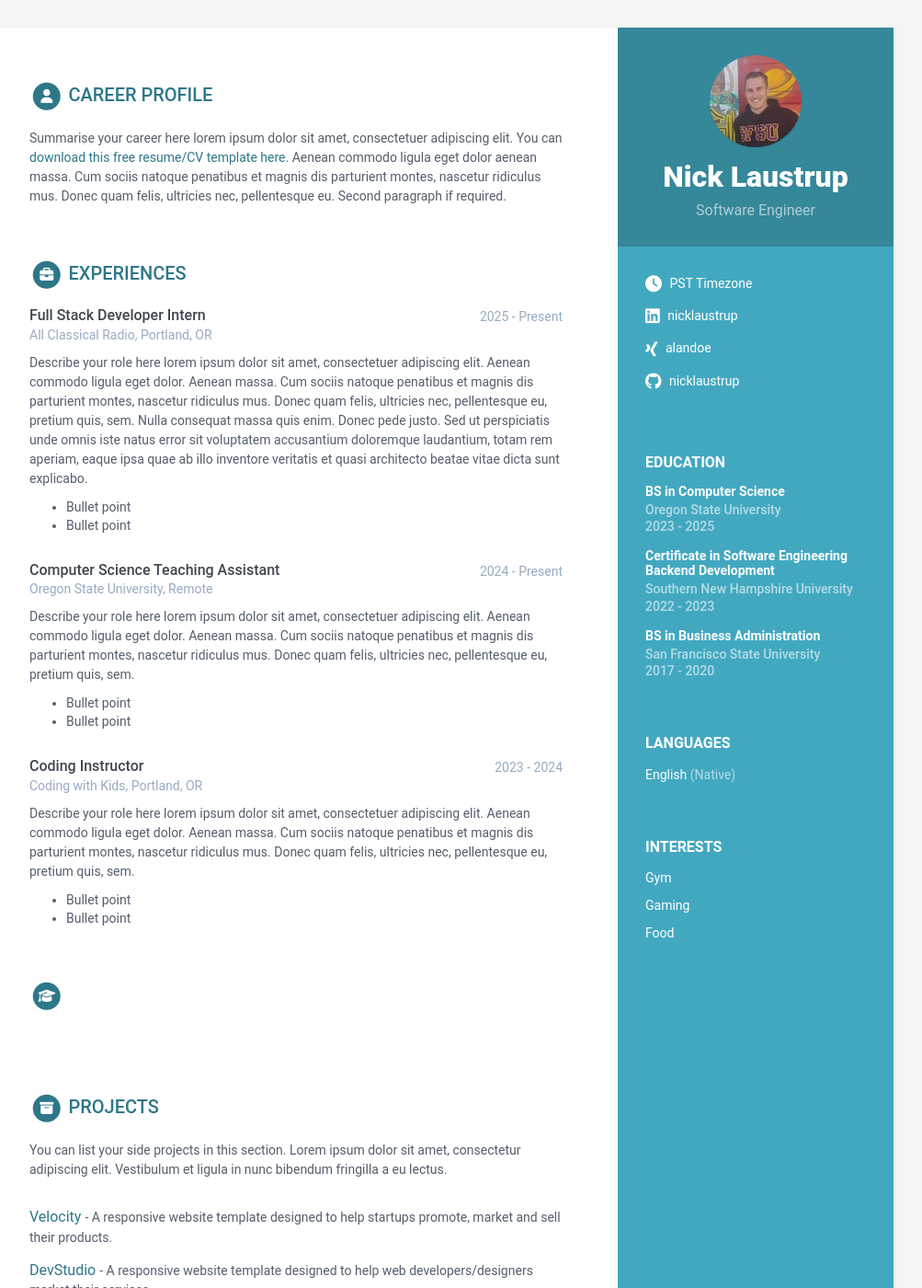
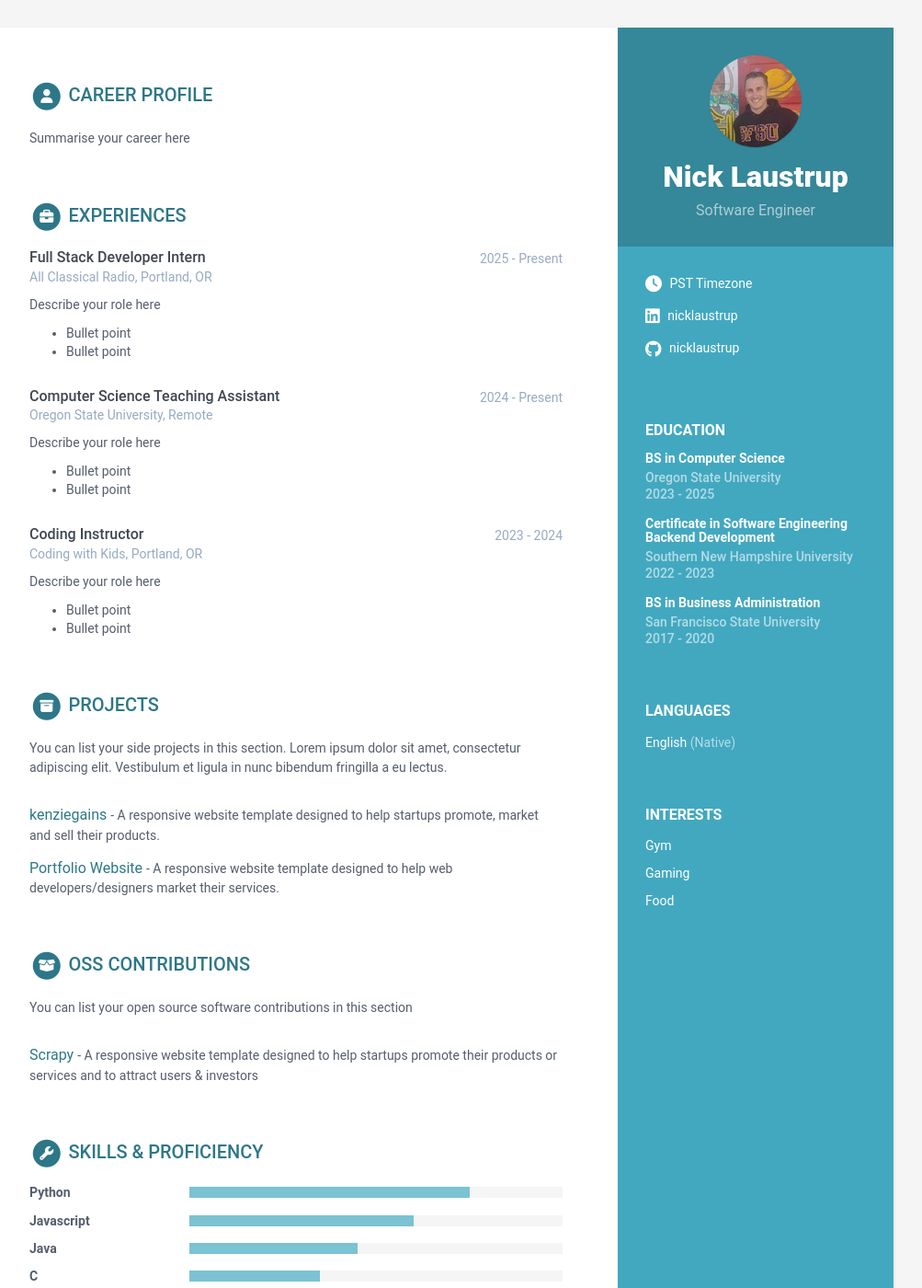
Before and after one commit to nicklaustrup/nicklaustrup.github.io, a Jekyll site: the page built from index.html, in a window 1280 px wide and 1400 px high. Shown: the whole window at 92% size, without its empty margins (168-1171 px from the left). Built offline with Jekyll 4.4.1, drawn with Linux system fonts in a browser that asks for light colours; some of the changed text lies outside the part shown.

Commit message:
removed some default values

```diff
--- a/_data/data.yml
+++ b/_data/data.yml
@@ -19,7 +19,7 @@ sidebar:
   citizenship:
   website: # Include the full website URL, including "http://" or "https://".
   linkedin: nicklaustrup
-  xing: alandoe
+  xing:
   github: nicklaustrup
   telegram: # add your nickname without '@' sign
   gitlab:
@@ -58,12 +58,7 @@ sidebar:
 career-profile:
   title: Career Profile
   summary: |
-    Summarise your career here lorem ipsum dolor sit amet, consectetuer
-    adipiscing elit. You can [download this free resume/CV template here]().
-    Aenean commodo ligula eget dolor aenean massa. Cum sociis natoque
-    penatibus et magnis dis parturient montes, nascetur ridiculus mus.
-    Donec quam felis, ultricies nec, pellentesque eu.
-    Second paragraph if required.
+    Summarise your career here
 education:
   title: Education
   info:
@@ -71,33 +66,21 @@ education:
     university: Oregon State University
     time: 2023 - 2025
     details: |
-      Describe your study here lorem ipsum dolor sit amet, consectetuer
-      adipiscing elit. Aenean commodo ligula eget dolor. Aenean massa. Cum
-      sociis natoque penatibus et magnis dis parturient montes, nascetur
-      ridiculus mus. Donec quam felis, ultricies nec, pellentesque eu,
-      pretium quis, sem.
+      Describe your study here
         - Bullet point
         - Bullet point
   - degree: Certificate in Software Engineering Backend Development
     university: Southern New Hampshire University
     time: 2022 - 2023
     details: |
-      Describe your study here lorem ipsum dolor sit amet, consectetuer
-      adipiscing elit. Aenean commodo ligula eget dolor. Aenean massa. Cum
-      sociis natoque penatibus et magnis dis parturient montes, nascetur
-      ridiculus mus. Donec quam felis, ultricies nec, pellentesque eu,
-      pretium quis, sem.
+      Describe your study here
         - Bullet point
         - Bullet point
   - degree: BS in Business Administration
     university: San Francisco State University
     time: 2017 - 2020
     details: |
-      Describe your study here lorem ipsum dolor sit amet, consectetuer
-      adipiscing elit. Aenean commodo ligula eget dolor. Aenean massa. Cum
-      sociis natoque penatibus et magnis dis parturient montes, nascetur
-      ridiculus mus. Donec quam felis, ultricies nec, pellentesque eu,
-      pretium quis, sem.
+      Describe your study here
         - Bullet point
         - Bullet point
 
@@ -108,51 +91,35 @@ experiences:
     time: 2025 - Present
     company: All Classical Radio, Portland, OR
     details: |
-      Describe your role here lorem ipsum dolor sit amet, consectetuer
-      adipiscing elit. Aenean commodo ligula eget dolor. Aenean massa.
-      Cum sociis natoque penatibus et magnis dis parturient montes,
-      nascetur ridiculus mus. Donec quam felis, ultricies nec,
-      pellentesque eu, pretium quis, sem. Nulla consequat massa quis
-      enim. Donec pede justo. Sed ut perspiciatis unde omnis iste natus
-      error sit voluptatem accusantium doloremque laudantium, totam rem
-      aperiam, eaque ipsa quae ab illo inventore veritatis et quasi
-      architecto beatae vitae dicta sunt explicabo.
+      Describe your role here
         - Bullet point
         - Bullet point
   - role: Computer Science Teaching Assistant
     time: 2024 - Present
     company: Oregon State University, Remote
     details: |
-      Describe your role here lorem ipsum dolor sit amet, consectetuer
-      adipiscing elit. Aenean commodo ligula eget dolor. Aenean massa.
-      Cum sociis natoque penatibus et magnis dis parturient montes,
-      nascetur ridiculus mus. Donec quam felis, ultricies nec,
-      pellentesque eu, pretium quis, sem.
+      Describe your role here
         - Bullet point
         - Bullet point
   - role: Coding Instructor
     time: 2023 - 2024
     company: Coding with Kids, Portland, OR
     details: |
-      Describe your role here lorem ipsum dolor sit amet, consectetuer
-      adipiscing elit. Aenean commodo ligula eget dolor. Aenean massa.
-      Cum sociis natoque penatibus et magnis dis parturient montes,
-      nascetur ridiculus mus. Donec quam felis, ultricies nec,
-      pellentesque eu, pretium quis, sem.
+      Describe your role here
         - Bullet point
         - Bullet point
 
-certifications:
-  title:
-  list:
-  - name:
-    start:
-    end:
-    organization:
-    credentialid:
-    credentialurl:
-    credentialname:
-    details:
+# certifications:
+#   title:
+#   list:
+#   - name:
+#     start:
+#     end:
+#     organization:
+#     credentialid:
+#     credentialurl:
+#     credentialname:
+#     details:
       # Older certification
 
 projects:
@@ -160,11 +127,11 @@ projects:
   intro: >
     You can list your side projects in this section. Lorem ipsum dolor sit amet, consectetur adipiscing elit. Vestibulum et ligula in nunc bibendum fringilla a eu lectus.
   assignments:
-  - title: Velocity
+  - title: kenziegains
     link: "#hook"
     tagline: "A responsive website template designed to help startups promote, market and sell their products."
 
-  - title: DevStudio
+  - title: Portfolio Website
     link: "#"
     tagline: "A responsive website template designed to help web developers/designers market their services."
 
@@ -177,26 +144,24 @@ oss:
     link: "#"
     tagline: "A responsive website template designed to help startups promote their products or services and to attract users &amp; investors"
 
-publications:
-  title:
-  intro:
-  papers:
-  - title:
-    link:
-    authors:
-    conference:
+# publications:
+#   title:
+#   intro:
+#   papers:
+#   - title:
+#     link:
+#     authors:
+#     conference:
 
-recommendations:
-  title:  # Recommendations
-  list:
-  - person:
-    email:
-    phone:
-    role:
-    recommendation:
-      # I would like to work with Alan Doe again!
+# recommendations:
+#   title:
+#   list:
+#   - person:
+#     email:
+#     phone:
+#     role:
+#     recommendation:
 
-      # He is a great employee!
 
 skills:
   title: Skills &amp; Proficiency
@@ -217,4 +182,4 @@ skills:
 
 
 footer: >
-  Hello, World!
+  © 2025 Nick Laustrup.
```
